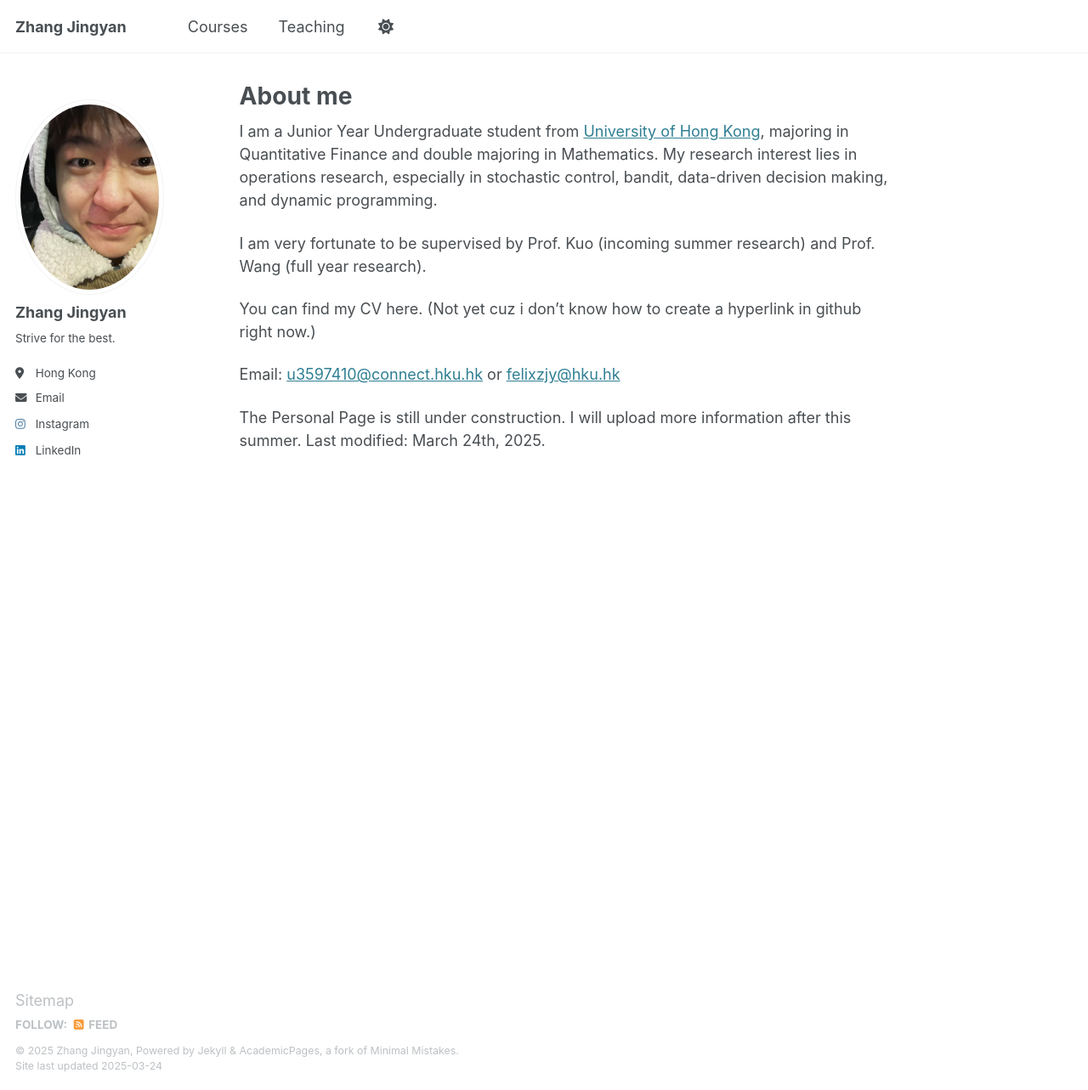
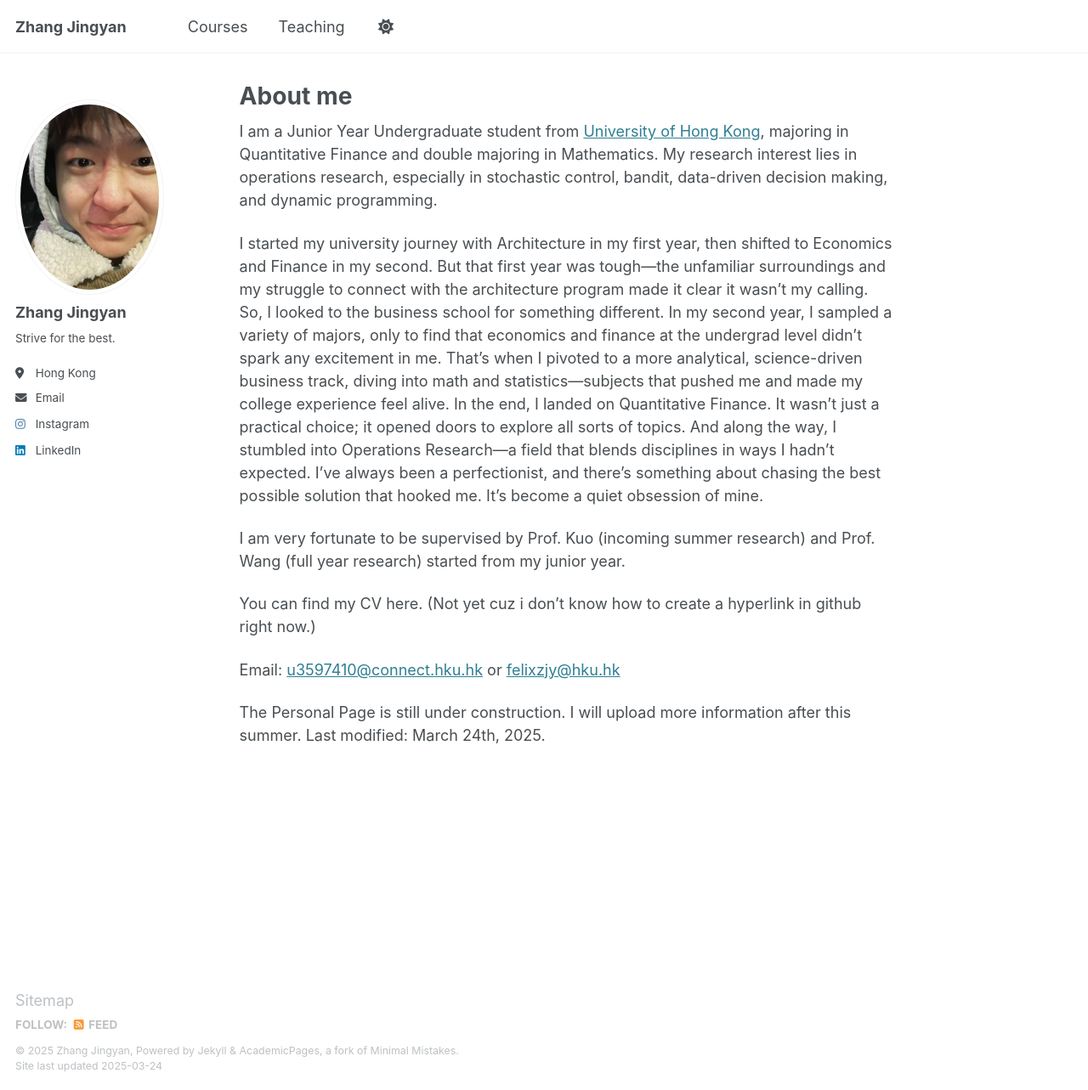
Before and after one commit to zjy-Felix/Felix, a Jekyll site: the page built from _pages/about.md, in a window 1280 px wide and 1283 px high. Shown: the whole window at 85% size. Built offline with Jekyll 4.4.1, drawn with Linux system fonts in a browser that asks for light colours.

Commit message:
Update about.md

```diff
--- a/_pages/about.md
+++ b/_pages/about.md
@@ -9,7 +9,10 @@ redirect_from:
 
 I am a Junior Year Undergraduate student from [University of Hong Kong](https://www.hku.hk/), majoring in Quantitative Finance and double majoring in Mathematics. My research interest lies in operations research, especially in stochastic control, bandit, data-driven decision making, and dynamic programming.
 
-I am very fortunate to be supervised by Prof. Kuo (incoming summer research) and Prof. Wang (full year research).
+I started my university journey with Architecture in my first year, then shifted to Economics and Finance in my second. But that first year was tough—the unfamiliar surroundings and my struggle to connect with the architecture program made it clear it wasn’t my calling. So, I looked to the business school for something different. In my second year, I sampled a variety of majors, only to find that economics and finance at the undergrad level didn’t spark any excitement in me. That’s when I pivoted to a more analytical, science-driven business track, diving into math and statistics—subjects that pushed me and made my college experience feel alive.
+In the end, I landed on Quantitative Finance. It wasn’t just a practical choice; it opened doors to explore all sorts of topics. And along the way, I stumbled into Operations Research—a field that blends disciplines in ways I hadn’t expected. I’ve always been a perfectionist, and there’s something about chasing the best possible solution that hooked me. It’s become a quiet obsession of mine.
+
+I am very fortunate to be supervised by Prof. Kuo (incoming summer research) and Prof. Wang (full year research) started from my junior year.
 
 You can find my CV here. (Not yet cuz i don't know how to create a hyperlink in github right now.)
 
```
